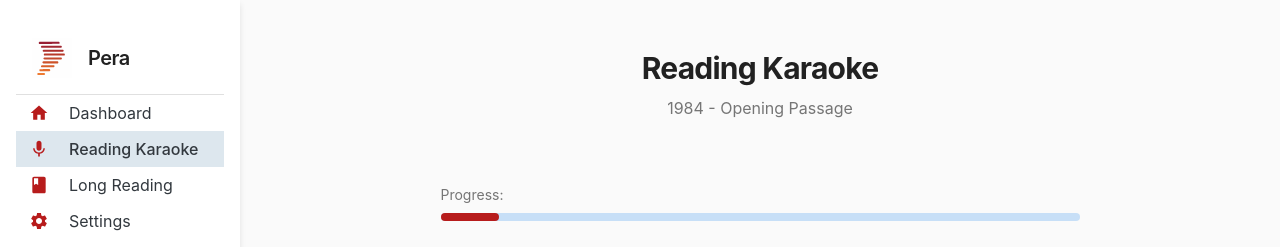
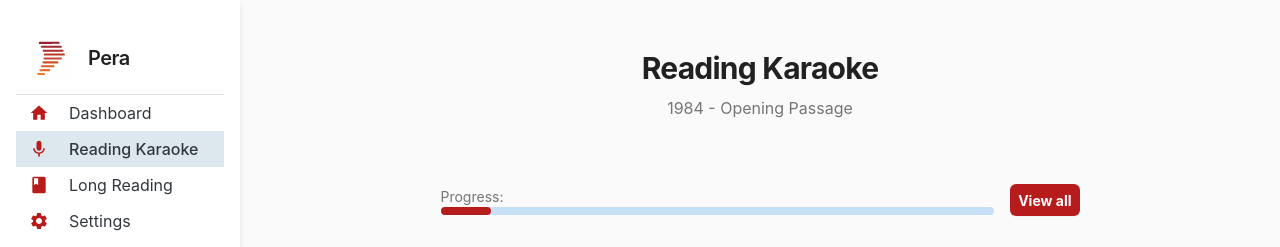
Before and after one commit to dcsil/pera-fe, a Next.js app: page /scripted-assessment/reading-karaoke in a window 1280 px wide. Shown: the top 247 px of the page. Built offline with nearby package versions, Linux system fonts and the light colour scheme; no server answers.

Commit message:
DEV-48: Aggregated sentence review UI (#22)
Co-authored-by: Tony Juntao Hu <54758881+tonyhu-x@users.noreply.github.com>

```diff
--- a/locales/en.json
+++ b/locales/en.json
@@ -83,7 +83,12 @@
     "noErrors": "No errors detected. Great job!",
     "prevShort": "Prev",
     "nextShort": "Next",
-    "loading": "Loading . . ."
+    "loading": "Loading . . .",
+    "overview": {
+      "viewAllSentences": "View all",
+      "backToPractice": "Return",
+      "selectSentence": "Select a sentence to read"
+    }
   },
   "landing": {
     "hero": {
--- a/locales/es.json
+++ b/locales/es.json
@@ -55,7 +55,12 @@
     "noErrors": "No hay errores detectados. \n¡Buen trabajo!",
     "prevShort": "Previsamente",
     "pronunciationScore": "Pronunciación",
-    "loading": "Cargando . . ."
+    "loading": "Cargando . . .",
+    "overview": {
+      "backToPractice": "Volver",
+      "selectSentence": "Seleccione una oración para leer",
+      "viewAllSentences": "Ver todas"
+    }
   },
   "recordButton": {
     "start": "Comenzar a grabar",
--- a/locales/fr.json
+++ b/locales/fr.json
@@ -55,7 +55,12 @@
     "pronunciationScore": "Prononciation",
     "startRecording": "Commencer l'enregistrement",
     "stopRecording": "Arrêter l'enregistrement",
-    "loading": "Chargement . . ."
+    "loading": "Chargement . . .",
+    "overview": {
+      "backToPractice": "Retour",
+      "selectSentence": "Sélectionnez une phrase à lire",
+      "viewAllSentences": "Afficher tous"
+    }
   },
   "recordButton": {
     "startRecording": "Commencer l'enregistrement",
--- a/locales/ru.json
+++ b/locales/ru.json
@@ -55,7 +55,12 @@
     "pronunciationScore": "Произношение",
     "startRecording": "Начать запись",
     "stopRecording": "Прекратить запись",
-    "loading": "Загрузка . . ."
+    "loading": "Загрузка . . .",
+    "overview": {
+      "backToPractice": "Вернуться",
+      "selectSentence": "Выберите предложение для чтения",
+      "viewAllSentences": "Просмотреть все"
+    }
   },
   "recordButton": {
     "startRecording": "Начать запись",
--- a/locales/zh.json
+++ b/locales/zh.json
@@ -55,7 +55,12 @@
     "pronunciationScore": "发音",
     "startRecording": "开始录制",
     "stopRecording": "停止记录",
-    "loading": "加载中..."
+    "loading": "加载中...",
+    "overview": {
+      "backToPractice": "返回",
+      "selectSentence": "选择一个句子阅读",
+      "viewAllSentences": "查看全部"
+    }
   },
   "recordButton": {
     "startRecording": "开始录制",
--- /dev/null
+++ b/src/app/(features)/scripted-assessment/reading-karaoke/Overview.tsx
@@ -0,0 +1,62 @@
+"use client";
+
+import { Box, Button, Typography } from "@mui/joy";
+import { useTranslations } from "next-intl";
+
+interface OverviewProps {
+    sentences: Array<{ text: string }>;
+    currentSentenceIndex: number;
+    onSelectSentence: (index: number) => void;
+}
+
+export default function Overview({
+    sentences,
+    currentSentenceIndex,
+    onSelectSentence,
+}: Readonly<OverviewProps>) {
+    const t = useTranslations("readingKaraoke");
+
+    return (
+        <Box
+            sx={{
+                p: 3,
+                display: "flex",
+                flexDirection: "column",
+                alignItems: "center",
+                width: "100%",
+                maxWidth: "800px",
+                mx: "auto",
+            }}
+        >
+            {/* Sentence List */}
+            <Typography level="h5" sx={{ color: "text.primary", mb: 2 }}>
+                {t("overview.selectSentence")}
+            </Typography>
+            <Box
+                sx={{
+                    display: "flex",
+                    flexDirection: "column",
+                    gap: 1,
+                    width: "100%",
+                }}
+            >
+                {sentences.map((sentence, index) => (
+                    <Button
+                        key={index}
+                        variant={index === currentSentenceIndex ? "solid" : "plain"}
+                        color={index === currentSentenceIndex ? "primary" : "neutral"}
+                        onClick={() => onSelectSentence(index)}
+                        sx={{
+                            justifyContent: "flex-start",
+                            textAlign: "left",
+                            whiteSpace: "normal",
+                            fontWeight: index === currentSentenceIndex ? "bold" : "normal",
+                        }}
+                    >
+                        {sentence.text}
+                    </Button>
+                ))}
+            </Box>
+        </Box>
+    );
+}
--- a/src/app/(features)/scripted-assessment/reading-karaoke/page.tsx
+++ b/src/app/(features)/scripted-assessment/reading-karaoke/page.tsx
@@ -10,6 +10,7 @@ import { BACKEND } from "@/lib/urls";
 import FeedbackDial from "@/components/FeedbackDial";
 import { FALLBACK_PASSAGE } from "@/constants/fallbackPassage";
 import { fetchAuth } from "@/lib/auth";
+import Overview from "./Overview";
 
 interface Word {
     Word: string;
@@ -43,6 +44,89 @@ interface Passage {
     }>;
 }
 
+function SharedHeader({
+    isOverviewVisible,
+    onToggleOverviewVisibility,
+    passage,
+    currentSentenceIndex,
+}: {
+    isOverviewVisible: boolean;
+    onToggleOverviewVisibility: () => void;
+    passage: Passage;
+    currentSentenceIndex: number;
+}) {
+    const t = useTranslations("readingKaraoke");
+
+    const progress = passage ? ((currentSentenceIndex + 1) / passage.sentences.length) * 100 : 0;
+
+    return (
+        <>
+            <Stack
+                spacing={1}
+                sx={{
+                    textAlign: "center",
+                    mb: 4,
+                    mt: 6,
+                }}
+            >
+                <Typography level="h2" sx={{ color: "text.primary" }}>
+                    {t("title")}
+                </Typography>
+                <Typography level="body-md" sx={{ color: "text.secondary" }}>
+                    {passage.title}
+                </Typography>
+            </Stack>
+
+            <Stack
+                direction="row"
+                spacing={2}
+                alignItems="center"
+                sx={{ width: "100%", maxWidth: "75%", mx: "auto", mb: 2 }}
+            >
+                <Box sx={{ flex: 1 }}>
+                    <Typography level="body-sm" sx={{ color: "text.secondary" }}>
+                        {t("progress", { current: currentSentenceIndex + 1, total: passage.sentences.length })}
+                    </Typography>
+                    <LinearProgress
+                        determinate
+                        variant="solid"
+                        value={progress}
+                        sx={{
+                            "height": "8px",
+                            "borderRadius": 4,
+                            "backgroundColor": "secondary.outlinedBg",
+                            "& .MuiLinearProgress-bar": {
+                                backgroundColor: "primary.solidBg",
+                            },
+                            "&:focus-visible": {
+                                outline: "none",
+                            },
+                        }}
+                    />
+                </Box>
+                <Button
+                    variant="plain"
+                    size="sm"
+                    onClick={onToggleOverviewVisibility}
+                    sx={{
+                        "minWidth": "auto",
+                        "padding": "4px 8px",
+                        "fontSize": "0.875rem",
+                        "fontWeight": "bold",
+                        "backgroundColor": "primary.solidBg",
+                        "color": "primary.solidColor",
+                        "&:hover": {
+                            backgroundColor: "primary.solidHoverBg",
+                        },
+                    }}
+                >
+                    {t(isOverviewVisible ? "overview.backToPractice" : "overview.viewAllSentences")}
+                </Button>
+            </Stack>
+        </>
+    );
+}
+
 export default function ReadingKaraoke() {
     const t = useTranslations("readingKaraoke");
 
@@ -51,6 +135,7 @@ export default function ReadingKaraoke() {
     const [passage, setPassage] = useState<Passage | null>(null);
     const [loading, setLoading] = useState(true);
     const [currentSentenceIndex, setCurrentSentenceIndex] = useState(0);
+    const [isOverviewVisible, setIsOverviewVisible] = useState(false);
 
     useEffect(() => {
         // This will only run on the client side
@@ -84,8 +169,6 @@ export default function ReadingKaraoke() {
             setLoading(false);
         }
     };
-
-    const progress = passage ? ((currentSentenceIndex + 1) / passage.sentences.length) * 100 : 0;
 
     const handleNext = () => {
         if (passage && currentSentenceIndex < passage.sentences.length - 1) {
@@ -173,46 +256,22 @@ export default function ReadingKaraoke() {
         );
     }
 
-    return (
-        <PageContainer>
-            <Stack
-                spacing={1}
-                sx={{
-                    textAlign: "center",
-                    mb: 4,
-                    mt: 6,
-                }}
-            >
-                <Typography level="h2" sx={{ color: "text.primary" }}>
-                    {t("title")}
-                </Typography>
-                <Typography level="body-md" sx={{ color: "text.secondary" }}>
-                    {passage.title}
-                </Typography>
-            </Stack>
-
-            <Stack spacing={1} sx={{ width: "100%", maxWidth: "75%", mx: "auto", mb: 2 }}>
-                <Typography level="body-sm" sx={{ color: "text.secondary" }}>
-                    {t("progress", { current: currentSentenceIndex + 1, total: passage.sentences.length })}
-                </Typography>
-                <LinearProgress
-                    determinate
-                    variant="solid"
-                    value={progress}
-                    sx={{
-                        "height": "8px",
-                        "borderRadius": 4,
-                        "backgroundColor": "secondary.outlinedBg",
-                        "& .MuiLinearProgress-bar": {
-                            backgroundColor: "primary.solidBg",
-                        },
-                        "&:focus-visible": {
-                            outline: "none",
-                        },
+    let mainContent;
+    if (isOverviewVisible) {
+        mainContent = (
+            <Overview
+                sentences={passage.sentences}
+                currentSentenceIndex={currentSentenceIndex}
+                onSelectSentence={(index) => {
+                    setCurrentSentenceIndex(index);
+                    setIsOverviewVisible(false);
                 }}
             />
-            </Stack>
-
+        );
+    }
+    else {
+        mainContent = (
+            <>
                 <Card
                     variant="outlined"
                     sx={{
@@ -365,6 +424,19 @@ export default function ReadingKaraoke() {
                         {t("next")}
                     </Button>
                 </Stack>
+            </>
+        );
+    }
+
+    return (
+        <PageContainer>
+            <SharedHeader
+                isOverviewVisible={isOverviewVisible}
+                onToggleOverviewVisibility={() => { setIsOverviewVisible(!isOverviewVisible); }}
+                passage={passage}
+                currentSentenceIndex={currentSentenceIndex}
+            />
+            {mainContent}
         </PageContainer>
     );
 }
```
Lines whose indentation alone changed are shown as unchanged.
